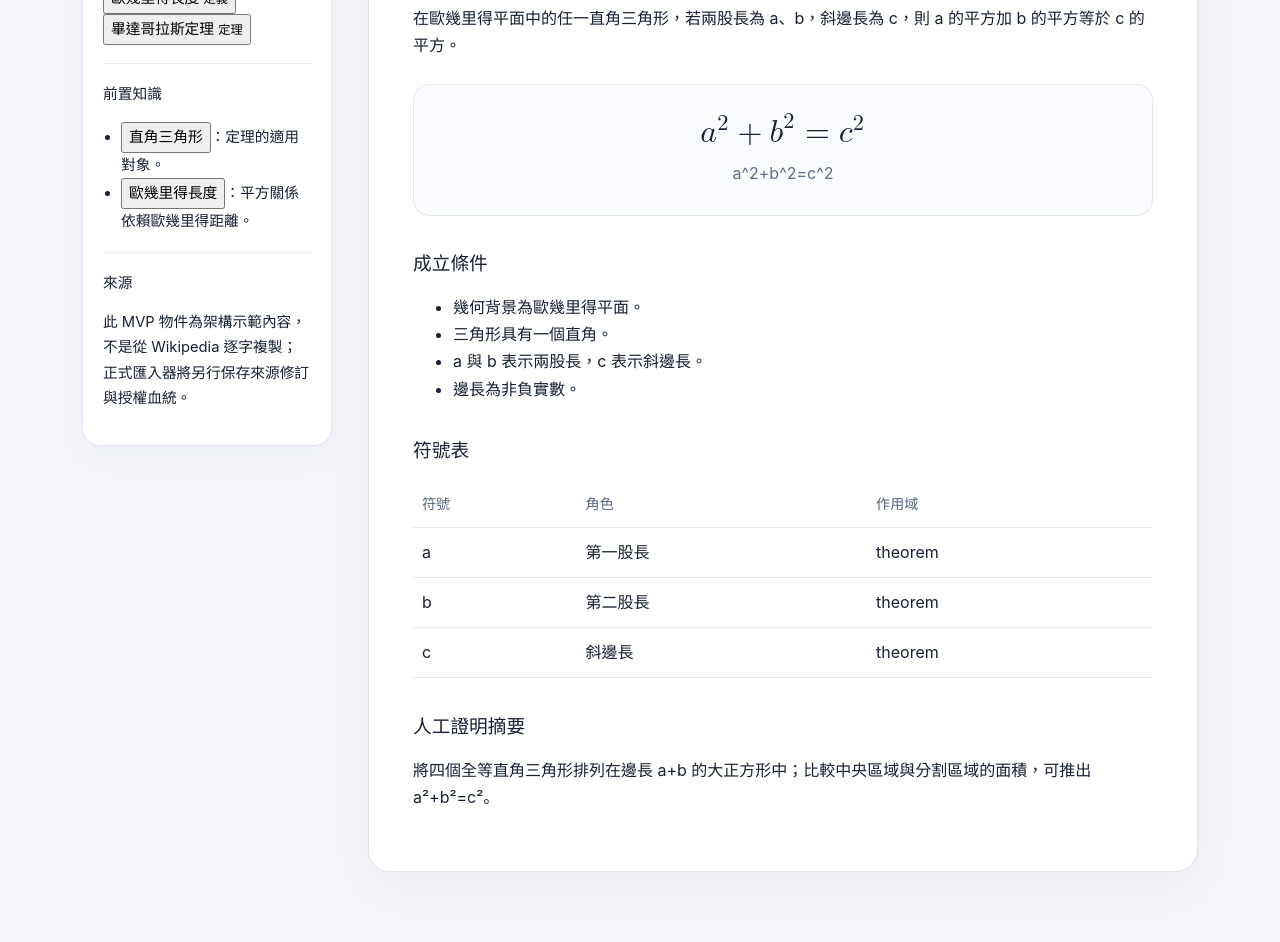
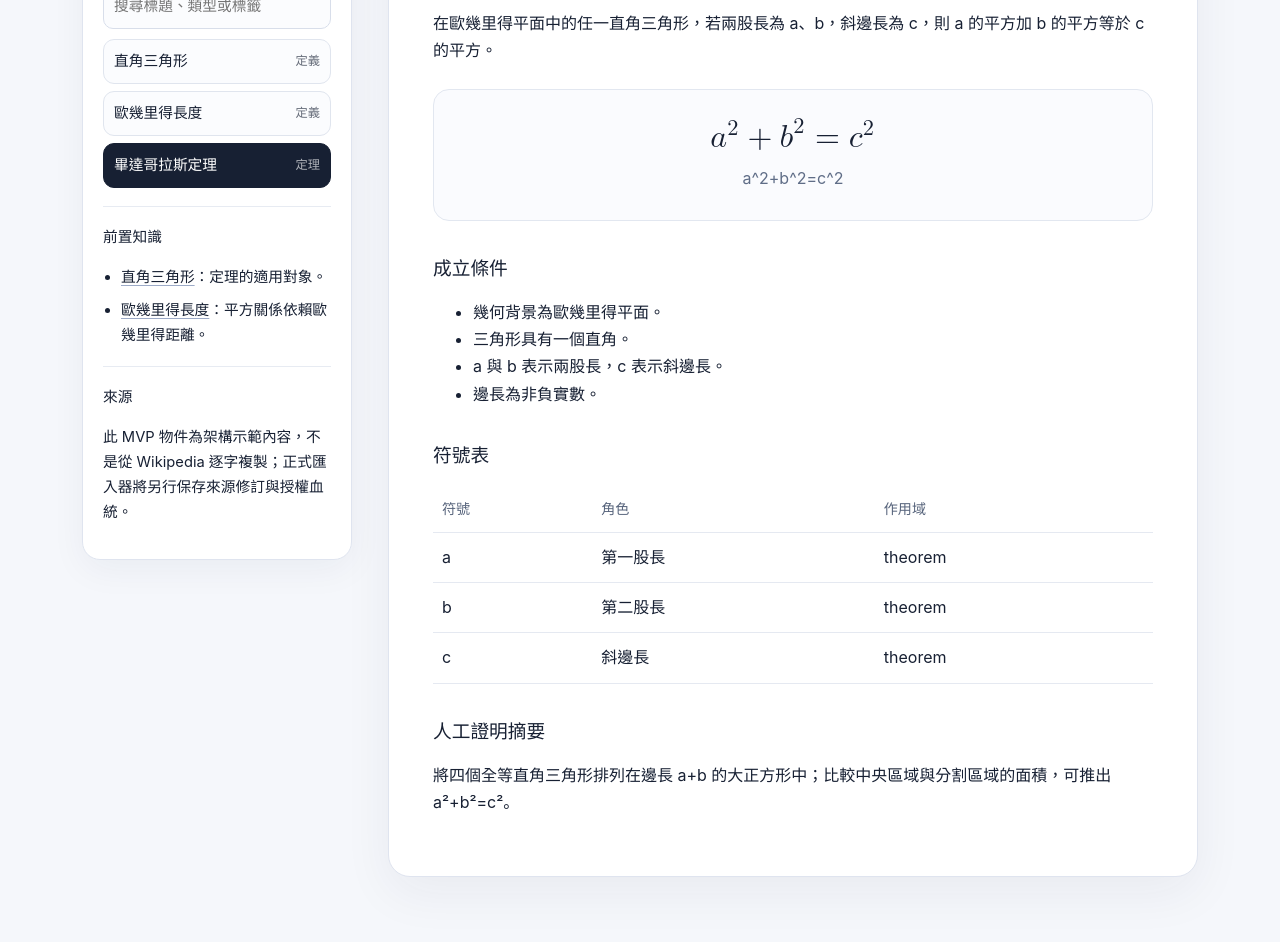
Before and after one commit to kakon77777-commits/open-chinese-math-encyclopedia, a website: page index.html in a window 1280 px wide. Shown: the part 608-1550 px from the top of the page. Drawn offline with Linux system fonts and the light colour scheme.

Commit message:
style: add object catalog and dependency navigation

```diff
--- a/src/styles.css
+++ b/src/styles.css
@@ -7,20 +7,34 @@
 }
 * { box-sizing: border-box; }
 body { margin: 0; min-width: 320px; }
-button, code, pre { font: inherit; }
+button, input, code, pre { font: inherit; }
+button { color: inherit; }
 .hero { background: radial-gradient(circle at 15% 20%, #24375f 0, #111a31 48%, #080d19 100%); color: white; }
 .hero-inner { max-width: 1180px; margin: auto; padding: 72px 32px 56px; }
 .eyebrow { font-size: .78rem; letter-spacing: .16em; opacity: .7; }
+.type-chip { display: inline-flex; border: 1px solid rgba(255,255,255,.28); border-radius: 999px; padding: 4px 11px; background: rgba(255,255,255,.08); font-size: .82rem; }
 h1 { font-family: Georgia, "Noto Serif TC", serif; font-size: clamp(2.5rem, 6vw, 5.2rem); margin: .25rem 0 .75rem; line-height: 1.05; }
 .lead { max-width: 760px; font-size: 1.15rem; opacity: .86; }
 .status-row { display: flex; gap: 10px; flex-wrap: wrap; margin-top: 24px; }
 .status-row span { border: 1px solid rgba(255,255,255,.22); border-radius: 999px; padding: 6px 12px; background: rgba(255,255,255,.06); }
-.shell { max-width: 1180px; margin: 0 auto; padding: 34px 32px 70px; display: grid; grid-template-columns: 250px 1fr; gap: 36px; }
-.toc { position: sticky; top: 24px; align-self: start; border: 1px solid #dfe4ef; border-radius: 18px; padding: 20px; background: white; box-shadow: 0 10px 35px rgba(28,39,69,.05); font-size: .92rem; }
+.shell { max-width: 1180px; margin: 0 auto; padding: 34px 32px 70px; display: grid; grid-template-columns: 270px 1fr; gap: 36px; }
+.toc { position: sticky; top: 24px; align-self: start; max-height: calc(100vh - 48px); overflow-y: auto; border: 1px solid #dfe4ef; border-radius: 18px; padding: 20px; background: white; box-shadow: 0 10px 35px rgba(28,39,69,.05); font-size: .92rem; }
 .toc code { word-break: break-all; color: #53627d; }
 .toc ul { padding-left: 18px; }
 .toc hr { border: 0; border-top: 1px solid #e7ebf2; margin: 18px 0; }
 .brand { font-weight: 800; margin-bottom: 4px; }
+.search-label { display: block; margin-top: 20px; font-weight: 800; }
+.object-search { width: 100%; margin: 7px 0 10px; border: 1px solid #d8deea; border-radius: 10px; padding: 9px 10px; background: #fbfcfe; }
+.object-search:focus { outline: 2px solid #aebee9; outline-offset: 1px; }
+.object-list { display: grid; gap: 7px; }
+.object-link { width: 100%; border: 1px solid #e0e5ee; border-radius: 11px; background: #fbfcfe; padding: 9px 10px; text-align: left; cursor: pointer; display: flex; align-items: center; justify-content: space-between; gap: 8px; }
+.object-link:hover { border-color: #a9b7d5; background: #f2f5fb; }
+.object-link.active { border-color: #172033; background: #172033; color: white; }
+.object-link small { opacity: .65; white-space: nowrap; }
+.dependency-list { display: grid; gap: 8px; }
+.dep-link { border: 0; padding: 0; background: transparent; cursor: pointer; text-align: left; text-decoration: underline; text-decoration-color: #9caac7; text-underline-offset: 3px; }
+.dep-link:hover { color: #344f8f; }
+.empty { color: #7a869d; font-size: .9rem; }
 .article { min-width: 0; }
 .tabs { display: flex; flex-wrap: wrap; gap: 8px; margin-bottom: 18px; }
 .tab { border: 1px solid #d9dfeb; border-radius: 999px; background: white; padding: 9px 15px; cursor: pointer; }
@@ -37,16 +51,17 @@ th { color: #56637b; font-size: .88rem; }
 pre { overflow-x: auto; background: #101725; color: #dce6ff; border-radius: 14px; padding: 18px; font-size: .88rem; line-height: 1.55; }
 .notice { border-left: 4px solid #405ea8; background: #eef3ff; border-radius: 0 12px 12px 0; padding: 14px 16px; margin: 18px 0; }
 .notice.warning { border-color: #b06a15; background: #fff5e9; }
+.companion-card + .companion-card { border-top: 1px solid #e5e9f1; margin-top: 32px; padding-top: 20px; }
 .definition-list > div { display: grid; grid-template-columns: 160px 1fr; gap: 18px; padding: 10px 0; border-bottom: 1px solid #e8ebf1; }
 .definition-list dt { font-weight: 800; }
 .definition-list dd { margin: 0; }
 footer { max-width: 1180px; margin: auto; padding: 0 32px 50px; color: #738099; font-size: .9rem; }
 .error { padding: 40px; }
+.mathml { display: flex; justify-content: center; font-size: 2rem; overflow-x: auto; }
+.tex-source { display: block; text-align: center; margin-top: 14px; color: #5f6d87; }
 @media (max-width: 820px) {
   .shell { grid-template-columns: 1fr; padding: 22px 16px 60px; }
-  .toc { position: static; }
+  .toc { position: static; max-height: none; }
   .hero-inner { padding: 52px 20px 42px; }
   .definition-list > div { grid-template-columns: 1fr; gap: 2px; }
 }
-.mathml { display: flex; justify-content: center; font-size: 2rem; overflow-x: auto; }
-.tex-source { display: block; text-align: center; margin-top: 14px; color: #5f6d87; }
```
